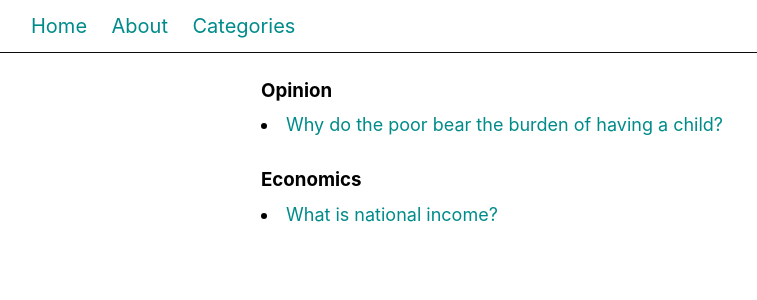
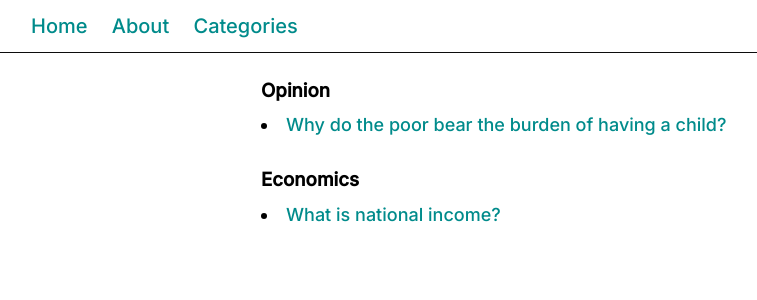
Before and after one commit to generalistsanctuary/generalistsanctuary.github.io, a Jekyll site: the page built from category.html, in a window 1280 px wide. Shown: the top 300 px of the page, without its empty margins (29-786 px from the left). Built offline with Jekyll 4.4.1, drawn with Linux system fonts in a browser that asks for light colours.

Commit message:
Update category.html

```diff
--- a/category.html
+++ b/category.html
@@ -7,6 +7,9 @@
     <meta http-equiv="X-UA-Compatible" content="IE=edge">
     <meta name="viewport" content="width=device-width, initial-scale=1">
     <link rel="stylesheet" href="{{site.baseurl}}/styles/style.css">
+    <link rel="preconnect" href="https://fonts.googleapis.com">
+<link rel="preconnect" href="https://fonts.gstatic.com" crossorigin>
+<link href="https://fonts.googleapis.com/css2?family=Inter:wght@500&display=swap" rel="stylesheet">
     <title>Categories|Generalist Sanctuary</title>
   </head>
   <body>
```
